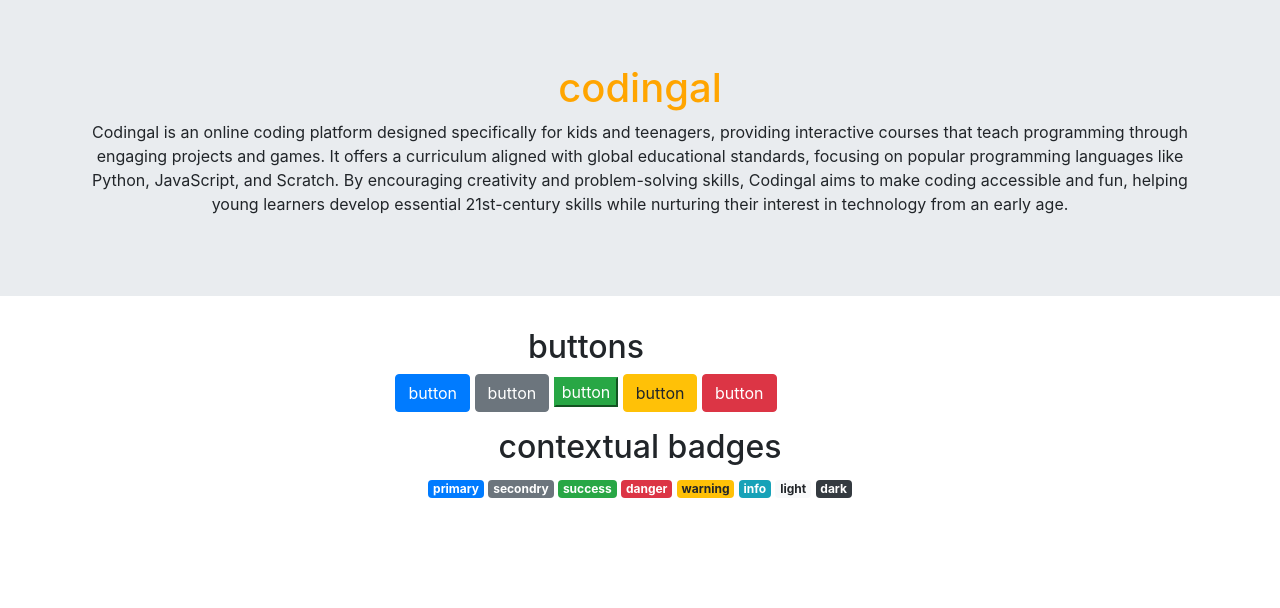
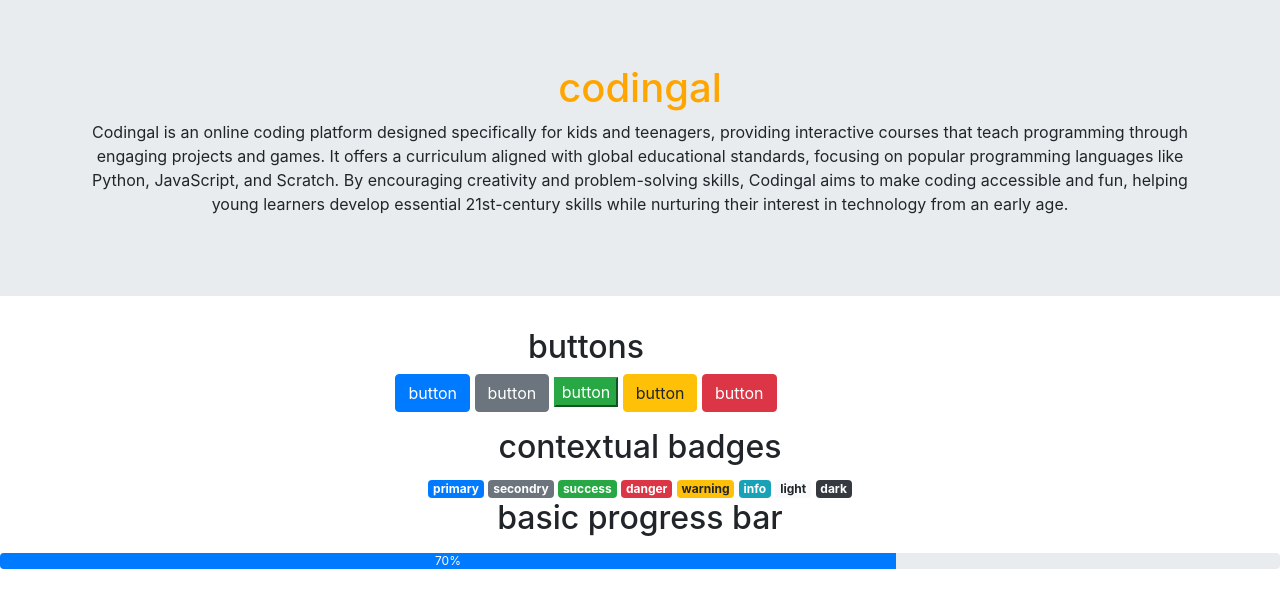
Before and after one commit to caylus972/bottstrap-utilities, a plain HTML site: page index.html in a window 1280 px wide. Drawn offline with nearby package versions, Linux system fonts and the light colour scheme.

Commit message:
third comit

```diff
--- a/index.html
+++ b/index.html
@@ -42,5 +42,13 @@ problem-solving skills, Codingal aims to make coding accessible and fun, helping
 <span class="badge badge-info">info</span>
 <span class="badge badge-light">light</span>
 <span class="badge badge-dark">dark</span>
+
+
+<div class="container"></div>
+<h2>basic progress bar</h2>
+<p></p>
+<div class="progress">
+<div class="progress-bar"  style="width:70%">70%</div>
+</div>
 </body>
 </html>
```
